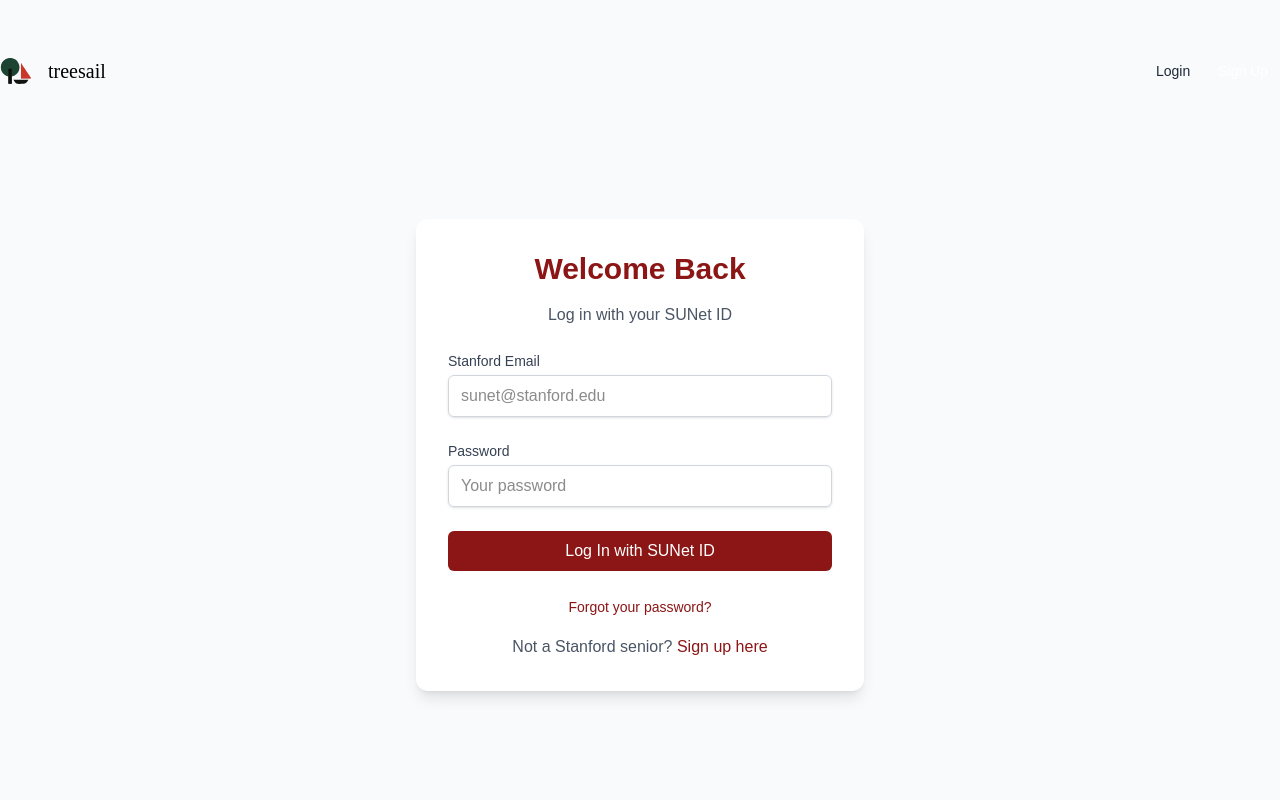
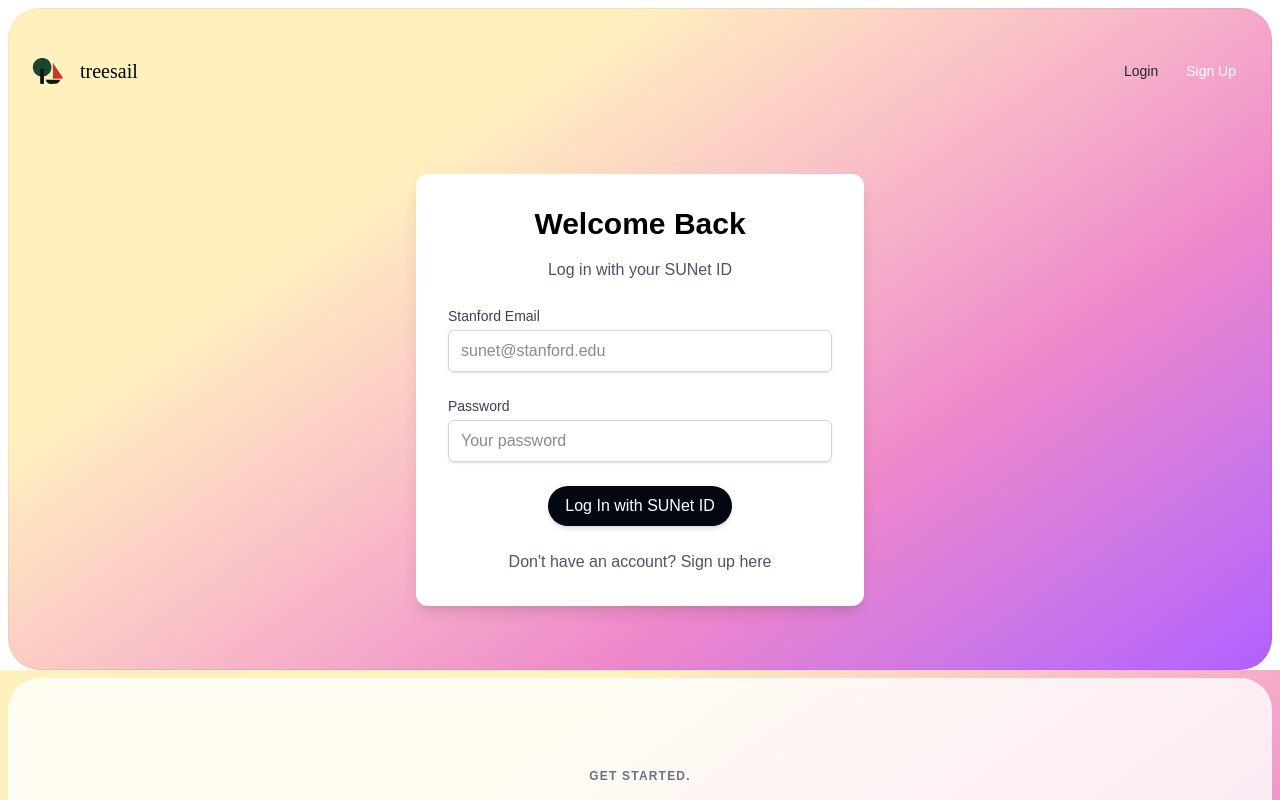
Before and after one commit to rcatullo/ecommerce-app, a Next.js app in the folder frontend/: page /login in a window 1280 px wide. Shown: the top 800 px of the page. Built offline with nearby package versions, Linux system fonts and the light colour scheme; no server answers; a web font is replaced by a local one.

Commit message:
feat: refactor LoginPage and SignupPage components for improved structure; integrate Footer and update imports

```diff
--- a/frontend/pages/login.tsx
+++ b/frontend/pages/login.tsx
@@ -1,7 +1,8 @@
 import { useState, useEffect } from 'react';
 import { useRouter } from 'next/router';
-import Header from '../components/Header';
-import { useAuth } from '../context/AuthContext';
+import Header from '@/components/Header';
+import Footer from '@/components/Footer';
+import { useAuth } from '@/context/AuthContext';
 
 const LoginPage: React.FC = () => {
   const [email, setEmail] = useState('');
@@ -23,12 +24,18 @@ const LoginPage: React.FC = () => {
   }, [success, router]);
 
   return (
-    <div className="min-h-screen bg-gray-50 dark:bg-gray-800 transition-colors flex flex-col">
+    <>
+    <div className="relative bg-white">
+    <div className="absolute inset-2 bottom-0 rounded-4xl ring-1 ring-black/5 ring-inset bg-linear-115 from-[#fff1be] from-28% via-[#ee87cb] via-70% to-[#b060ff] sm:bg-linear-145"></div>
+      <div className='relative px-6 lg:px-8'>
+        <div className='mx-auto max-w-2xl lg:max-w-7xl'>
       <Header />
-      <main className="flex-grow flex items-center justify-center py-12 px-4 sm:px-6 lg:px-8">
-        <div className="w-full max-w-md bg-white dark:bg-gray-700 rounded-xl shadow-lg p-8">
-          <h1 className="text-3xl font-bold text-[#8C1515] dark:text-red-300 text-center mb-4">Welcome Back</h1>
-          <p className="text-center text-gray-600 dark:text-gray-300 mb-6">Log in with your SUNet ID</p>
+      <main>
+      <div className="py-16">
+        <div className="flex-grow flex items-center justify-center px-4 sm:px-6 lg:px-8">
+          <div className="w-full max-w-md bg-white rounded-xl shadow-lg p-8">
+          <h1 className="text-3xl font-bold text-black text-center mb-4">Welcome Back</h1>
+          <p className="text-center text-gray-600 mb-6">Log in with your SUNet ID</p>
           {success && (
             <div className="mb-4 text-green-600 dark:text-green-300 text-center font-medium">
               {success}
@@ -64,23 +71,28 @@ const LoginPage: React.FC = () => {
                 className="mt-1 block w-full px-3 py-2 border border-gray-300 dark:border-gray-600 rounded-md shadow-sm focus:outline-none focus:ring-[#8C1515] focus:border-[#8C1515]"
               />
             </div>
-            <button
-              type="submit"
-              className="w-full bg-[#8C1515] dark:bg-red-600 text-white py-2 px-4 rounded-md hover:bg-red-700 dark:hover:bg-red-500 transition-colors"
-            >
-              Log In with SUNet ID
-            </button>
+            <div className="mt-6 text-center">
+                    <button type="submit" className="transition-transform ease-in-out duration-500 hover:scale-105 w-full sm:w-auto inline-flex items-center justify-center px-4 py-[calc(--spacing(2)-1px)] rounded-full border border-transparent bg-gray-950 shadow-md text-base font-medium whitespace-nowrap text-white data-disabled:bg-gray-950 data-disabled:opacity-40 data-hover:bg-gray-800">
+                        Log In with SUNet ID
+                    </button>
+                </div>
           </form>
+          { /* Need to implement password recovery */}
           <div className="mt-6 text-center">
-            <a href="/forgot-password" className="text-sm text-[#8C1515] dark:text-red-300 hover:underline">Forgot your password?</a>
-            <p className="text-gray-600 dark:text-gray-300 mt-4">
-              Not a Stanford senior?{' '}
-              <a href="/signup" className="text-[#8C1515] dark:text-red-300 font-medium hover:underline">Sign up here</a>
+            <p className="text-gray-600 mt-4">
+              Don't have an account?{' '}
+              <a href="/signup" className="font-medium hover:underline">Sign up here</a>
             </p>
           </div>
+          </div>
         </div>
-      </main>
+      </div>
+    </main>
+      </div>
+      </div>
     </div>
+    <Footer/>
+    </>
   );
 };
 
--- a/frontend/pages/signup.tsx
+++ b/frontend/pages/signup.tsx
@@ -115,93 +115,6 @@ const SignupPage: React.FC = () => {
     </div>
     <Footer/>
     </>
-  )
-
-  return (
-    <div className="min-h-screen bg-gray-50 dark:bg-gray-800 transition-colors flex flex-col">
-      <Header />
-      <main className="flex-grow flex items-center justify-center py-12 px-4 sm:px-6 lg:px-8">
-        <div className="w-full max-w-md bg-white dark:bg-gray-700 rounded-xl shadow-lg p-8">
-          <h1 className="text-3xl font-bold text-[#8C1515] dark:text-red-300 text-center mb-4">Join FarmSale</h1>
-          <p className="text-center text-gray-600 dark:text-gray-300 mb-6">Connect with Stanford's graduating community</p>
-          {success && (
-            <div className="mb-4 text-green-600 dark:text-green-300 text-center font-medium">
-              {success}
-            </div>
-          )}
-          {error && (
-            <div className="mb-4 text-red-600 dark:text-red-300 text-center font-medium">
-              {error}
-            </div>
-          )}
-          <form onSubmit={handleSubmit} className="space-y-6">
-            <div>
-              <label htmlFor="email" className="block text-sm font-medium text-gray-700 dark:text-gray-200">Stanford Email</label>
-              <input
-                id="email"
-                type="email"
-                placeholder="sunet@stanford.edu"
-                value={email}
-                onChange={e => setEmail(e.target.value)}
-                required
-                className="mt-1 block w-full px-3 py-2 border border-gray-300 dark:border-gray-600 rounded-md shadow-sm focus:outline-none focus:ring-[#8C1515] focus:border-[#8C1515]"
-              />
-            </div>
-            <div>
-              <label htmlFor="username" className="block text-sm font-medium text-gray-700 dark:text-gray-200">Username</label>
-              <input
-                id="username"
-                type="text"
-                placeholder="Username"
-                value={username}
-                onChange={e => setUsername(e.target.value)}
-                required
-                className="mt-1 block w-full px-3 py-2 border border-gray-300 dark:border-gray-600 rounded-md shadow-sm focus:outline-none focus:ring-[#8C1515] focus:border-[#8C1515]"
-              />
-            </div>
-            <div>
-              <label htmlFor="password" className="block text-sm font-medium text-gray-700 dark:text-gray-200">Password</label>
-              <input
-                id="password"
-                type="password"
-                placeholder="Create a password"
-                value={password}
-                onChange={e => setPassword(e.target.value)}
-                required
-                className="mt-1 block w-full px-3 py-2 border border-gray-300 dark:border-gray-600 rounded-md shadow-sm focus:outline-none focus:ring-[#8C1515] focus:border-[#8C1515]"
-              />
-            </div>
-            <div className="flex items-center">
-              <input
-                id="seller"
-                type="checkbox"
-                checked={isSeller}
-                onChange={e => setIsSeller(e.target.checked)}
-                className="h-4 w-4 text-[#8C1515] focus:ring-[#8C1515] border-gray-300 dark:border-gray-600 rounded"
-              />
-              <label htmlFor="seller" className="ml-2 block text-sm text-gray-700 dark:text-gray-200">
-                I want to sell items
-              </label>
-            </div>
-            <div className="text-sm text-gray-600 dark:text-gray-300">
-              By signing up, you confirm that you are a graduating Stanford senior.
-            </div>
-            <button
-              type="submit"
-              className="w-full bg-[#8C1515] dark:bg-red-600 text-white py-2 px-4 rounded-md hover:bg-red-700 dark:hover:bg-red-500 transition-colors"
-            >
-              Create Account
-            </button>
-          </form>
-          <p className="mt-6 text-center text-gray-600 dark:text-gray-300">
-            Already have an account?{' '}
-            <a href="/login" className="text-[#8C1515] dark:text-red-300 font-medium hover:underline">
-              Log in
-            </a>
-          </p>
-        </div>
-      </main>
-    </div>
   );
 };
 
```
